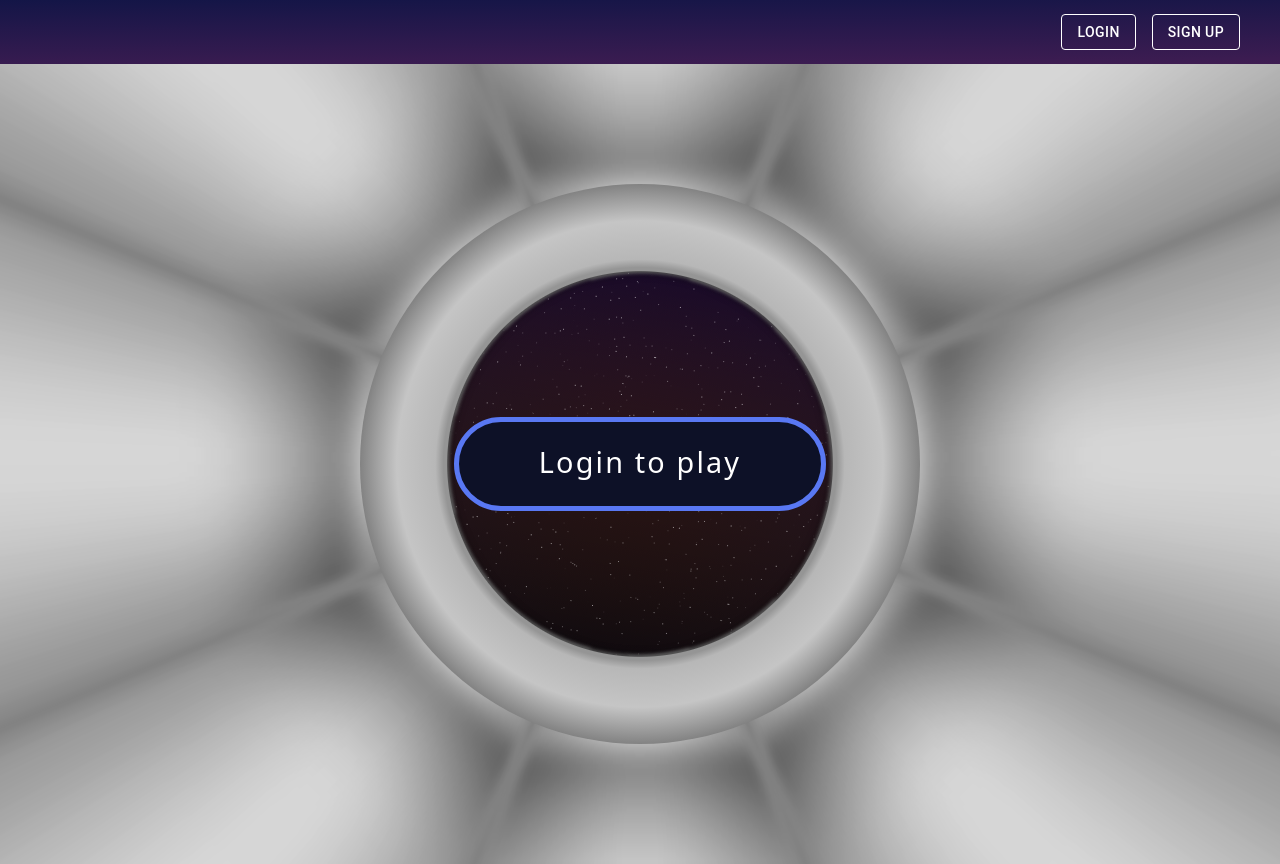
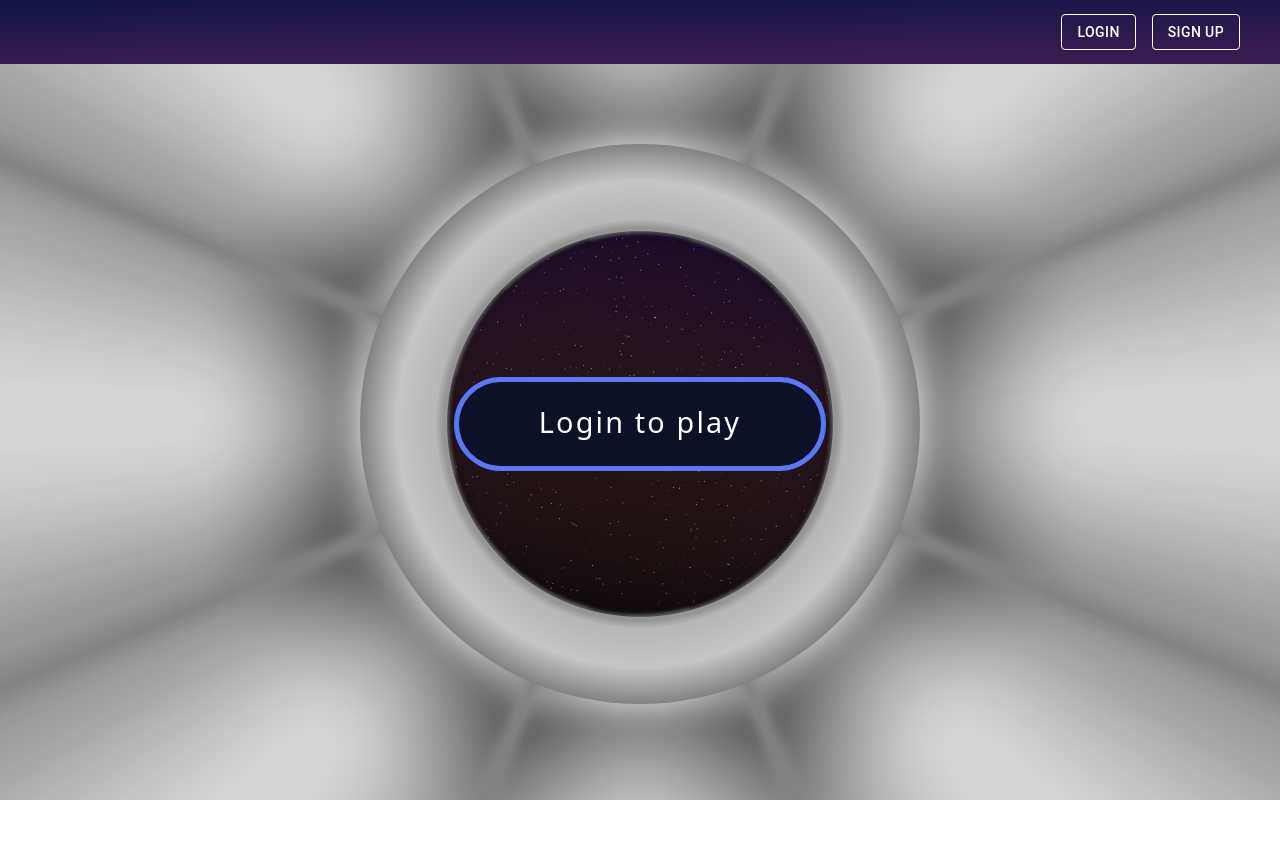
Before and after one commit to nenadmne/quiz, a React (Vite) app in the folder frontend/: page / in a window 1280 px wide. After the commit the page ends 800 px from the top, so only its background shows below. Built offline with nearby package versions, Linux system fonts and the light colour scheme; no server answers.

Commit message:
Homepage centering

```diff
--- a/frontend/src/components/Background.css
+++ b/frontend/src/components/Background.css
@@ -9,6 +9,7 @@
   justify-content: center;
   --spd: 2s;
   background: radial-gradient(circle at 50% 86%, black, #444);
+  padding-bottom: 5rem;
 }
 
 * {
--- a/frontend/src/components/GameBackground.jsx
+++ b/frontend/src/components/GameBackground.jsx
@@ -3,7 +3,7 @@ import "./GameBackground.css";
 
 export default function GameBackground() {
   return (
-    <div className="game-background absolute">
+    <div className="w-full h-full bg-blackGrad absolute">
       <img src={image} alt="background image" />
     </div>
   );
--- a/frontend/src/components/JoinGameBtn.css
+++ b/frontend/src/components/JoinGameBtn.css
@@ -1,6 +1,7 @@
 .voltage-button {
   position: absolute;
   width: fit-content;
+  margin-bottom: 5rem;
   button {
     color: white;
     background: #0d1127;
--- a/frontend/src/index.css
+++ b/frontend/src/index.css
@@ -9,4 +9,5 @@ body,
   height: 100vh;
   margin: 0;
   padding: 0 !important;
+  overflow: hidden;
 }
--- a/frontend/src/layouts/GameRoom.jsx
+++ b/frontend/src/layouts/GameRoom.jsx
@@ -1,6 +1,5 @@
 import { useState, useEffect } from "react";
 import useSocket from "../hooks/useSocket";
-import GameBackground from "../components/GameBackground";
 
 export default function GameRoom() {
   const [question] = useState("What is the capital of France?");
@@ -26,9 +25,8 @@ export default function GameRoom() {
   };
 
   return (
-    <div className="w-full h-full flex justify-center items-center flex-col">
-      <GameBackground />
-      <div className="p-20 flex justify-center items-center flex-col bg-greyGrad">
+    <div className="w-full h-full flex justify-center items-center flex-col bg-blackGrad">
+      <div className="p-20 flex justify-center items-center flex-col bg-greyGrad rounded-xl">
         <p className="w-full flex justify-center items-center bg-darkPurple text-white text-xl py-4 mb-20 rounded">
           {question}
         </p>
```
